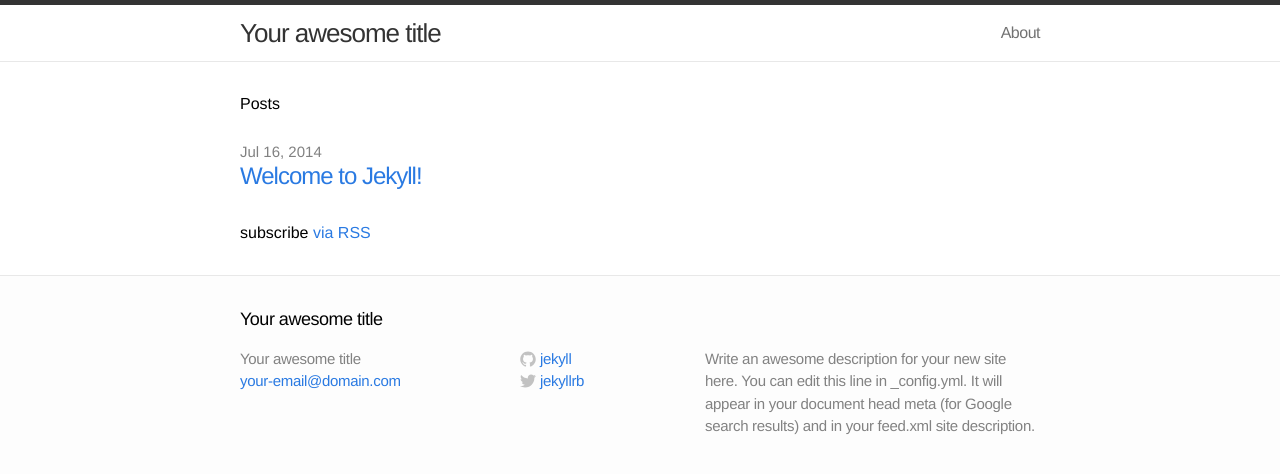
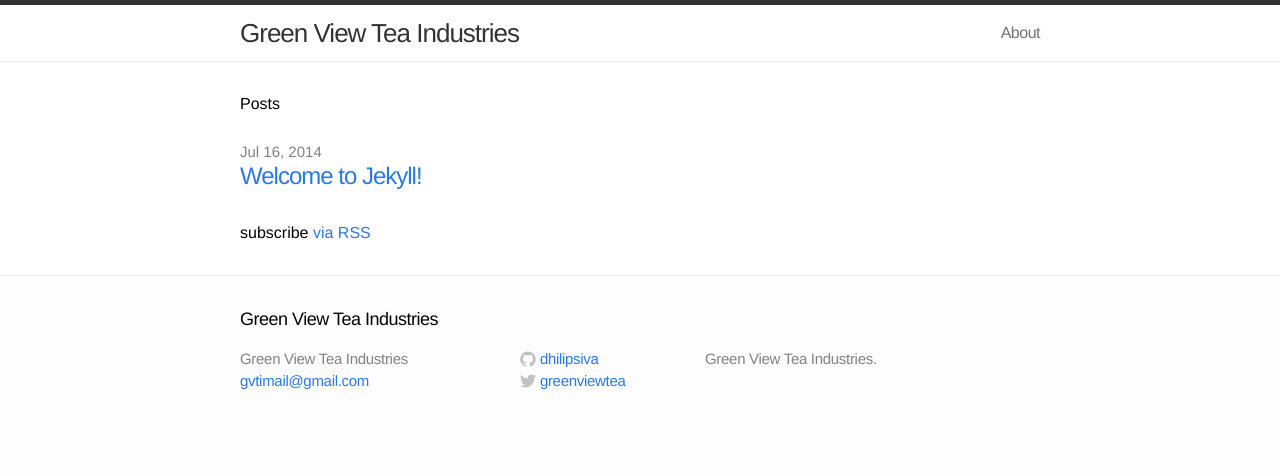
Before and after one commit to greenviewtea/greenviewtea.github.io, a Jekyll site: the page built from index.html, in a window 1280 px wide. Shown: the top 474 px of the page. Built offline with Jekyll 4.4.1, drawn with Linux system fonts in a browser that asks for light colours.

Commit message:
Initial GVTI config

```diff
--- a/_config.yml
+++ b/_config.yml
@@ -1,11 +1,11 @@
 # Site settings
-title: Your awesome title
-email: your-email@domain.com
-description: "Write an awesome description for your new site here. You can edit this line in _config.yml. It will appear in your document head meta (for Google search results) and in your feed.xml site description."
+title: Green View Tea Industries
+email: gvtimail@gmail.com
+description: "Green View Tea Industries."
 baseurl: ""
-url: "http://yourdomain.com"
-twitter_username: jekyllrb
-github_username:  jekyll
+url: "http://greenviewtea.com"
+twitter_username: greenviewtea
+github_username:  dhilipsiva
 
 # Build settings
 markdown: kramdown
```
